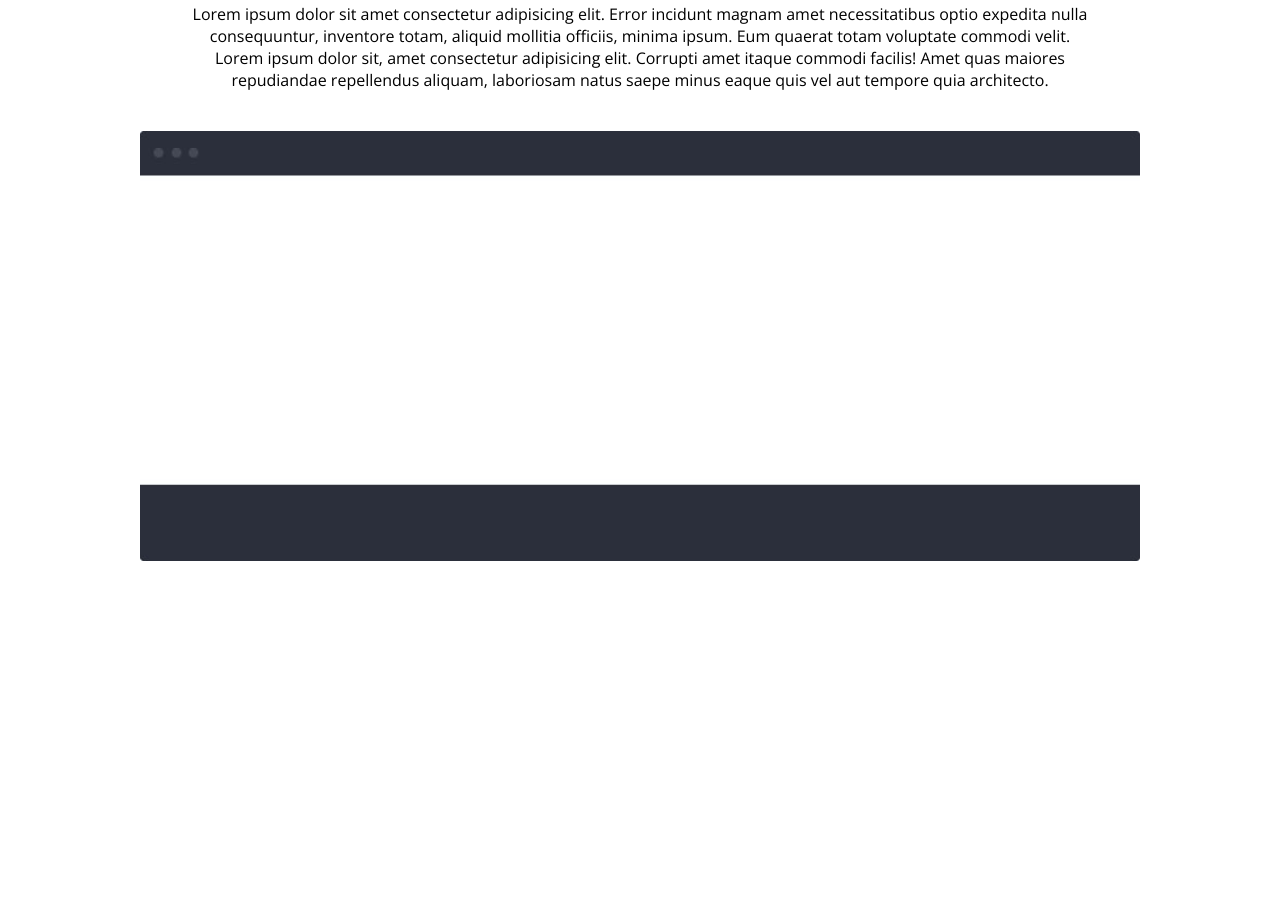
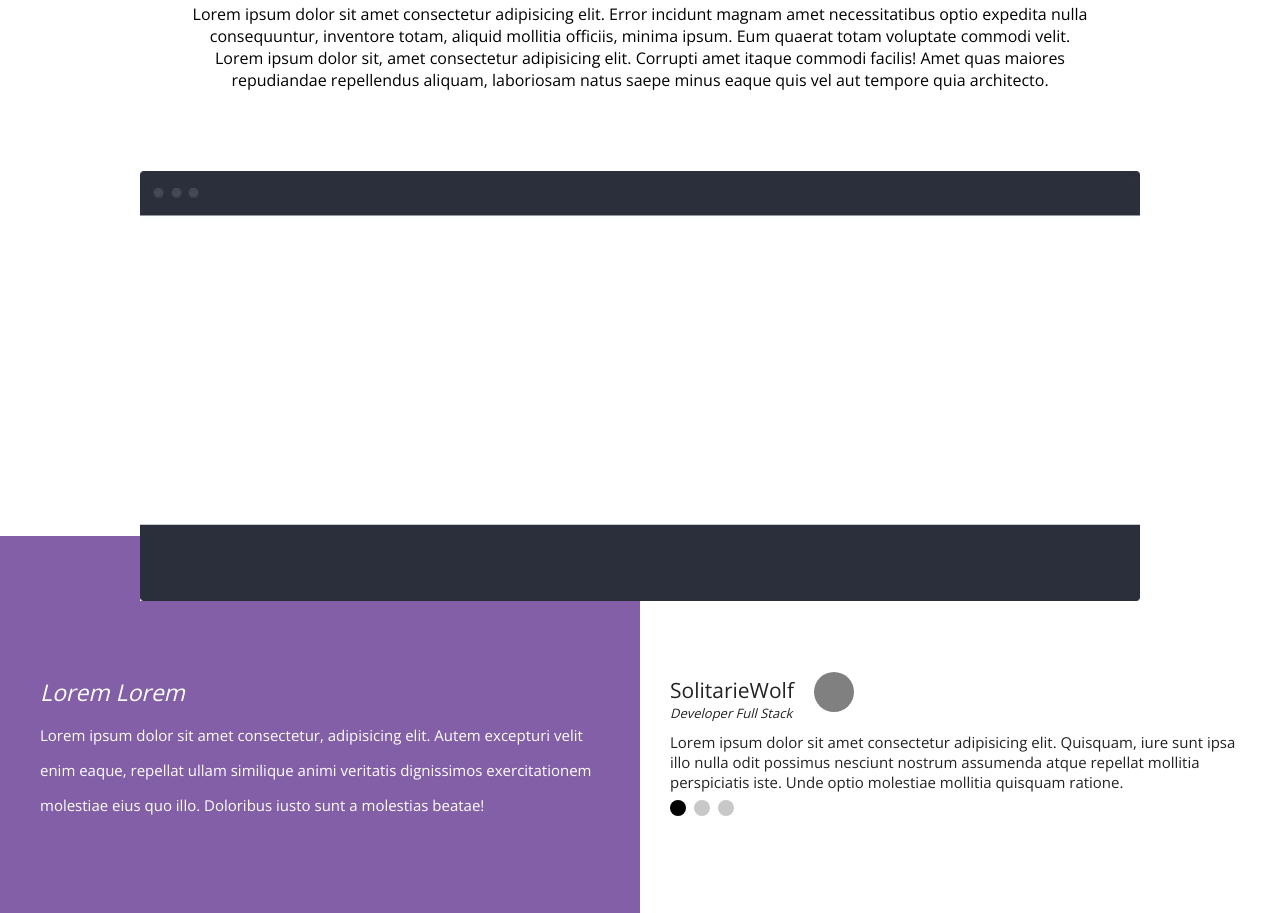
Before and after one commit to solitariewolf/Responsive-Site---3, a plain HTML site: page index.html in a window 1280 px wide. Shown: the part 1290-2203 px from the top of the page. Before the commit the page ends 1856 px from the top, so only its background shows below. Drawn offline with nearby package versions, Linux system fonts and the light colour scheme.

Commit message:
Changes to be committed: 	modified:   css/style.css 	modified:   index.html

```diff
--- a/css/style.css
+++ b/css/style.css
@@ -133,6 +133,7 @@ section.sessao1{
 
 section.sessao1 .container{
     max-width: 1000px;
+    height: calc(100% + 30px);
 }
 
 .texto-sessao1 h2{
@@ -173,7 +174,7 @@ section.sessao1 .container{
 .device-sessao1{
     float: left;
     width: 50%;
-    height: 430px;
+    height: 100%;
     position: relative;
     top: -30px;
     background-image: url(../images/device.png);
@@ -204,8 +205,113 @@ section.sessao1 .container{
 }
 
 .sessao2 img{
+    position: relative;
+    top: 70px;
     width: 100%;
-    margin-top: 40px;
+    margin-top: 10px;
+}
+.sessao3{
+    width: 100%;
+}
+
+.part1{
+    color: white;
+    float: left;
+    width: 50%;
+    padding:140px 0 90px 0;
+    background: #835fa7;
+}
+
+.wraper-part1{
+    max-width: 600px;
+    float: right;
+    padding-right: 30px;
+}
+
+.part1 h2{
+    font-weight: 300;
+    font-style: italic;
+    font-size: 23px;
+}
+
+.part1 p{
+    font-size: 15px;
+    line-height: 35px;
+    margin-top: 10px;
+}
+
+.part2{
+    float: left;
+    width: 50%;
+    padding:140px 0 90px 0;
+    background: white;
+}
+
+.sobre-autor{
+    float: left;
+    max-width: 600px;
+    padding-left: 30px
+}
+
+.titulo-autor{
+    float: left;
+    width: 100%;
+}
+
+.wraper-titulo-autor{
+    float: left;
+}
+
+.titulo-autor h2{
+    color: #232323;
+    font-weight: 400;
+    font-size: 21px;
+    padding-right: 20px;
+}
+
+.titulo-autor p{
+    font-size: 13px;
+    color: #232323;
+    font-style: italic;
+    font-weight: 300;
+}
+
+.titulo-autor .img-autor{
+    float: left;
+    width: 40px;
+    height: 40px;
+    position: relative;
+    top: -4px;
+    border-radius: 20px;
+    background-color: gray;
+}
+
+.texto-autor{
+    float: left;
+    width: 100%;
+    margin-top: 10px;
+}
+
+.slider-bullets{
+    width: 100%;
+    float: left;
+    padding-left: 30px;
+    margin-top: 8px;
+}
+
+.slider-bullets span{
+    width: 16px;
+    height: 16px;
+    border-radius: 8px;
+    float: left;
+    margin-right: 8px;
+    cursor: pointer;
+    background-color: rgb(200, 200, 200);
+}
+
+.texto-autor p{
+    color: #232323;
+    font-size: 15px;
 }
 
 @media screen and (max-width: 768px){
--- a/index.html
+++ b/index.html
@@ -70,5 +70,34 @@
         </div>
     </section>
 
+    <section class="sessao3">
+        <div class="part1">
+            <div class="wraper-part1">
+                <h2>Lorem Lorem</h2>
+                <p>Lorem ipsum dolor sit amet consectetur, adipisicing elit. Autem excepturi velit enim eaque, repellat ullam similique animi veritatis dignissimos exercitationem molestiae eius quo illo. Doloribus iusto sunt a molestias beatae!</p>
+            </div>
+        </div>
+
+        <div class="part2">
+            <div class="sobre-autor">
+                <div class="titulo-autor">
+                    <div class="wraper-titulo-autor">
+                    <h2>SolitarieWolf</h2>
+                    <p>Developer Full Stack</p>
+                    </div><!--wraper-titulo-autor-->
+                <div class="img-autor"></div>
+                </div><!--titulo-autor-->
+                <div class="texto-autor">
+                    <p>Lorem ipsum dolor sit amet consectetur adipisicing elit. Quisquam, iure sunt ipsa illo nulla odit possimus nesciunt nostrum assumenda atque repellat mollitia perspiciatis iste. Unde optio molestiae mollitia quisquam ratione.</p>
+                </div>
+            </div><!--sobre-autor-->
+                <div class="slider-bullets">
+                    <span style="background-color: black;"></span>
+                    <span></span>
+                    <span></span>
+                </div>
+        </div>
+    </section>
+
 </body>
 </html>
```
